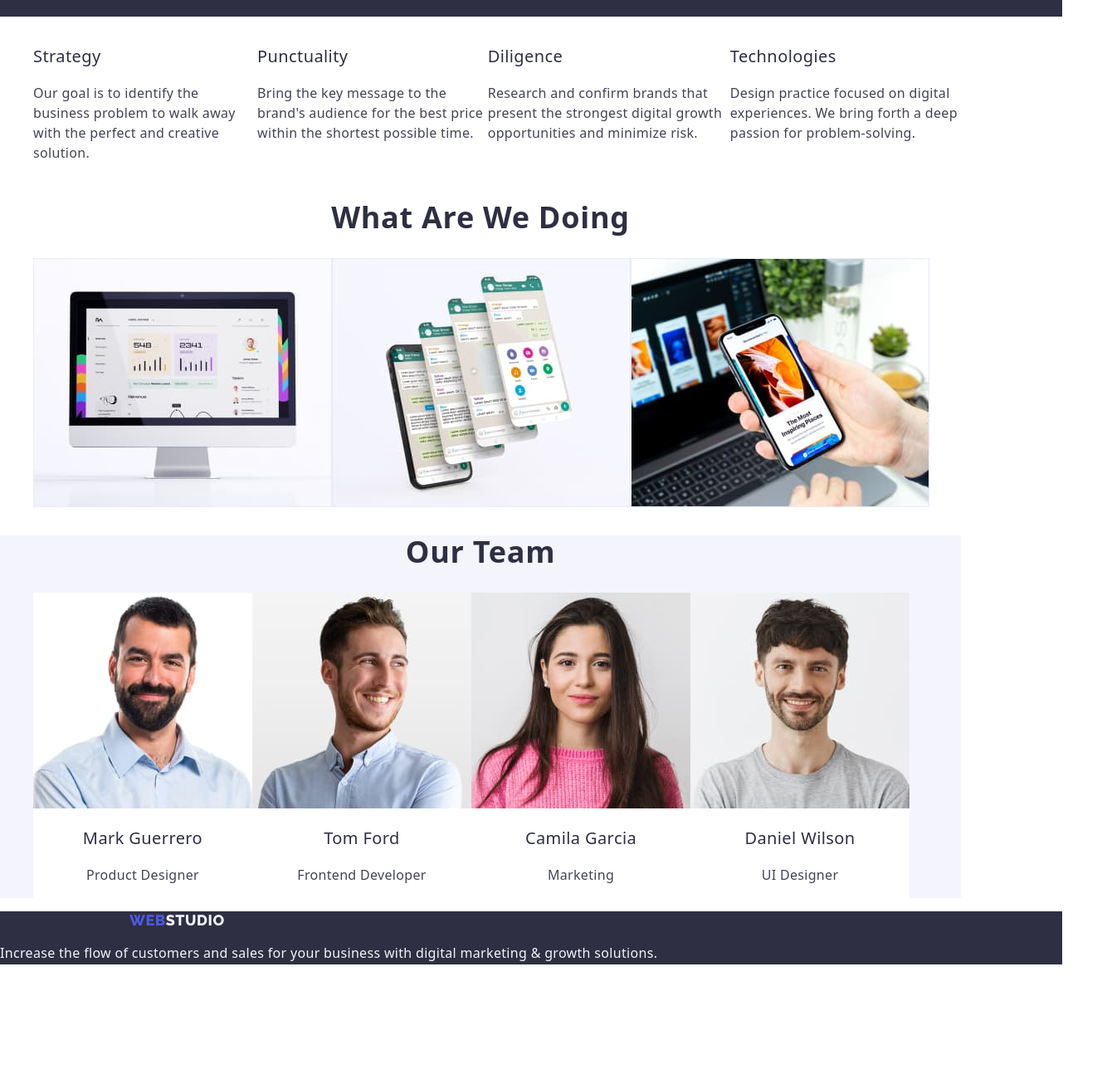
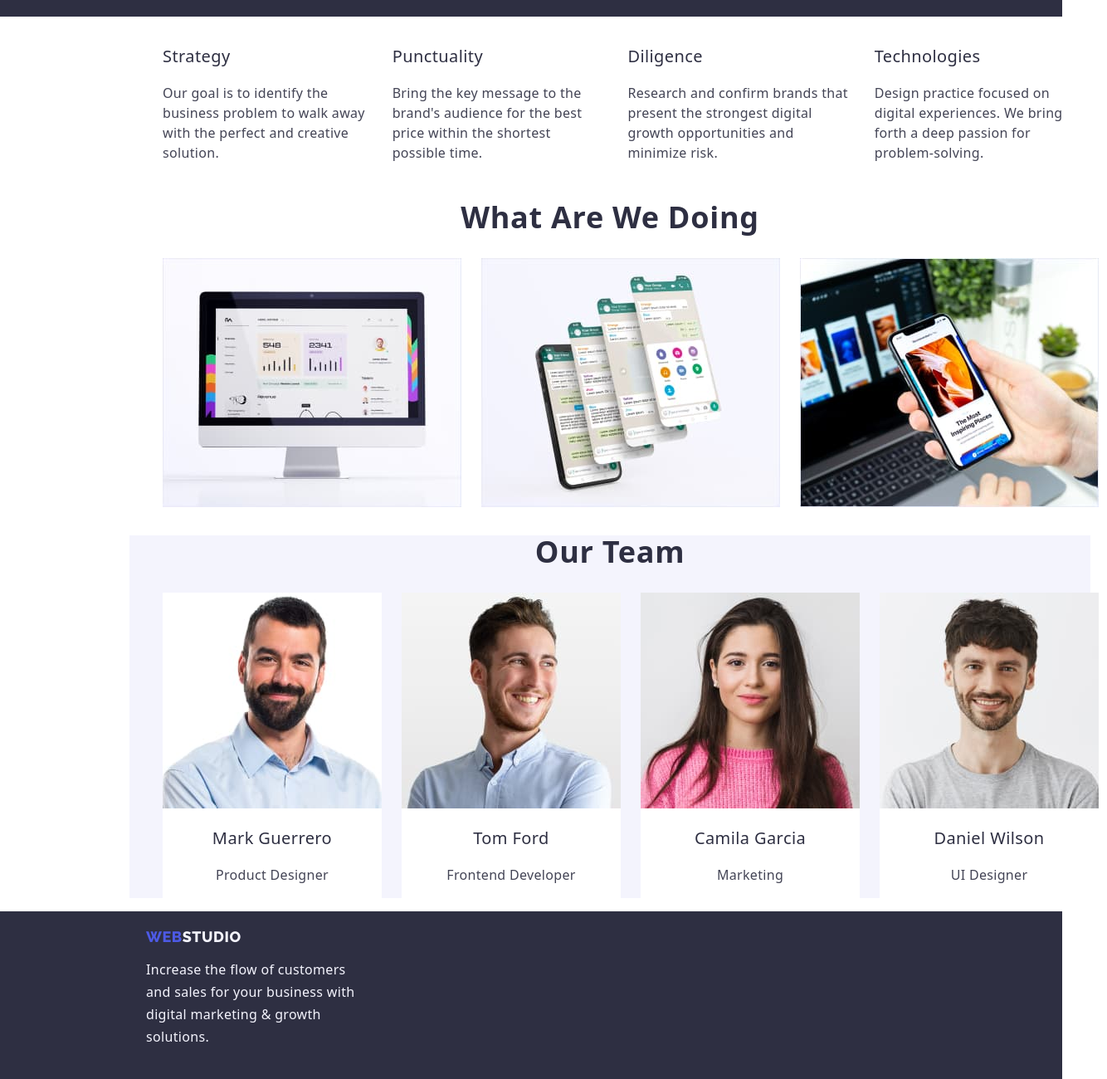
Before and after one commit to yakateryna/goit-markup-hw-03, a plain HTML site: page index.html in a window 1280 px wide. Shown: the part 828-2128 px from the top of the page at 83% size, 1334 px wide, since content can reach past the window. Before the commit the page ends 2006 px from the top, so only its background shows below. Drawn offline with nearby package versions, Linux system fonts and the light colour scheme.

Commit message:
first commit

```diff
--- a/css/styles.css
+++ b/css/styles.css
@@ -22,6 +22,7 @@ body {
 }
 .container {
   width: 1158px;
+  margin-left: 156px;
 }
 .adress {
   font-style: normal;
@@ -52,8 +53,6 @@ body {
   letter-spacing: 0.03em;
   text-transform: uppercase;
   color: var(--iris);
-  /* Flex */
-  margin-left: 156px;
 }
 
 .logo-link-span {
@@ -155,7 +154,10 @@ body {
   background-color: var(--ocean);
 }
 /* section 2 */
-
+.second-section-list {
+  display: flex;
+  gap: 24px;
+}
 .second-section-title {
   font-family: inherit;
   font-weight: 500;
@@ -175,7 +177,10 @@ body {
 }
 
 /* section 3 */
-
+.third-section-list {
+  display: flex;
+  gap: 24px;
+}
 .third-section-title {
   font-family: inherit;
   font-weight: 700;
@@ -188,6 +193,10 @@ body {
 }
 
 /* section 4 */
+.fourth-section-list {
+  display: flex;
+  gap: 24px;
+}
 .fourth-section {
   background-color: var(--cloud);
 }
@@ -242,8 +251,12 @@ body {
 .logo-link-span-footer {
   color: var(--cloud);
 }
-.footer {
+.footer-text {
+  width: 264px;
+}
+.footer-background {
   background: var(--navy-blue);
+  padding: 20px;
 }
 .footer-text {
   font-family: inherit;
--- a/index.html
+++ b/index.html
@@ -94,6 +94,7 @@
 
           <li>
             <h3 class="second-section-title">Punctuality</h3>
+
             <p class="second-section-text">
               Bring the key message to the brand's audience for the best price
               within the shortest possible time.
@@ -202,15 +203,16 @@
     </main>
 
     <!--Footer -->
-
-    <footer class="footer">
+    <div class="footer-background">
+      <footer class="footer container">
         <a class="logo-link link" href="./index.html"
           >Web<span class="logo-link-span-footer">Studio</span>
         </a>
         <p class="footer-text">
-        Increase the flow of customers and sales for your business with digital
-        marketing & growth solutions.
+          Increase the flow of customers and sales for your business with
+          digital marketing & growth solutions.
         </p>
       </footer>
+    </div>
   </body>
 </html>
```
Lines whose indentation alone changed are shown as unchanged.
